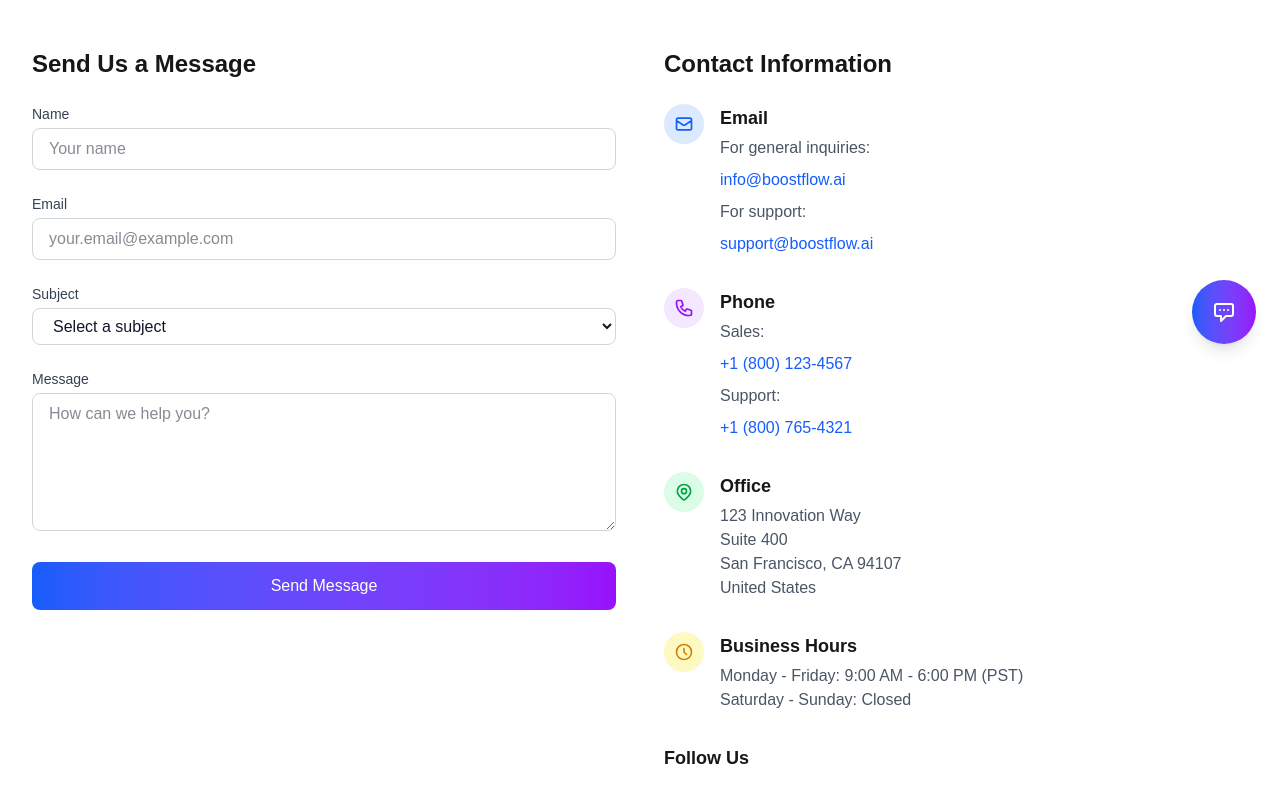
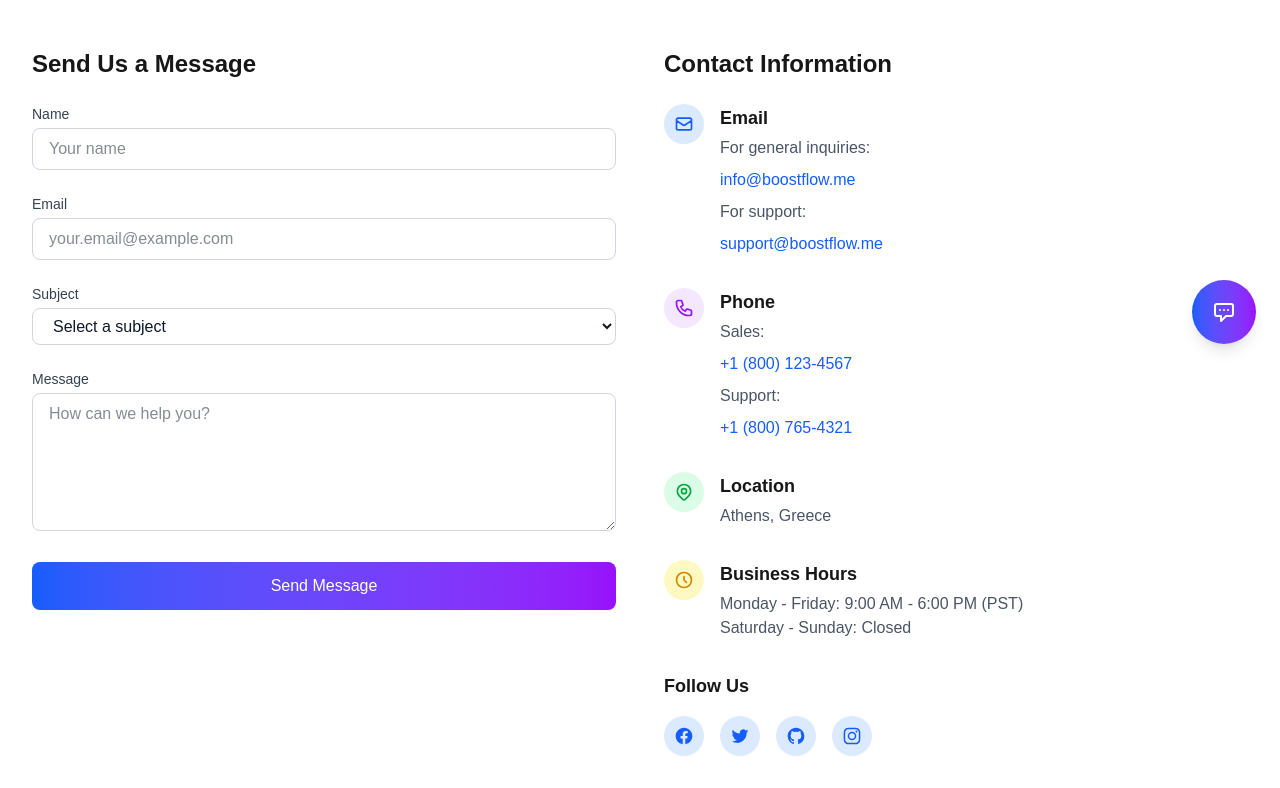
Before and after one commit to KDim67/BoostFlow, a Next.js app: page /contact in a window 1280 px wide. Shown: the part 432-1220 px from the top of the page. Built offline with nearby package versions, Linux system fonts and the light colour scheme; no server answers.

Commit message:
small additions

```diff
--- a/src/app/contact/page.tsx
+++ b/src/app/contact/page.tsx
@@ -103,9 +103,9 @@ export default function ContactPage() {
                   <div>
                     <h3 className="text-lg font-semibold mb-1">Email</h3>
                     <p className="text-gray-600 dark:text-gray-300 mb-2">For general inquiries:</p>
-                    <a href="mailto:info@boostflow.ai" className="text-blue-600 dark:text-blue-400 hover:underline">info@boostflow.ai</a>
+                    <a href="mailto:info@boostflow.me" className="text-blue-600 dark:text-blue-400 hover:underline">info@boostflow.me</a>
                     <p className="text-gray-600 dark:text-gray-300 mt-2 mb-2">For support:</p>
-                    <a href="mailto:support@boostflow.ai" className="text-blue-600 dark:text-blue-400 hover:underline">support@boostflow.ai</a>
+                    <a href="mailto:support@boostflow.me" className="text-blue-600 dark:text-blue-400 hover:underline">support@boostflow.me</a>
                   </div>
                 </div>
 
@@ -132,12 +132,9 @@ export default function ContactPage() {
                     </svg>
                   </div>
                   <div>
-                    <h3 className="text-lg font-semibold mb-1">Office</h3>
+                    <h3 className="text-lg font-semibold mb-1">Location</h3>
                     <p className="text-gray-600 dark:text-gray-300">
-                      123 Innovation Way<br />
-                      Suite 400<br />
-                      San Francisco, CA 94107<br />
-                      United States
+                      Athens, Greece
                     </p>
                   </div>
                 </div>
@@ -172,7 +169,7 @@ export default function ContactPage() {
                       <path d="M8.29 20.251c7.547 0 11.675-6.253 11.675-11.675 0-.178 0-.355-.012-.53A8.348 8.348 0 0022 5.92a8.19 8.19 0 01-2.357.646 4.118 4.118 0 001.804-2.27 8.224 8.224 0 01-2.605.996 4.107 4.107 0 00-6.993 3.743 11.65 11.65 0 01-8.457-4.287 4.106 4.106 0 001.27 5.477A4.072 4.072 0 012.8 9.713v.052a4.105 4.105 0 003.292 4.022 4.095 4.095 0 01-1.853.07 4.108 4.108 0 003.834 2.85A8.233 8.233 0 012 18.407a11.616 11.616 0 006.29 1.84" />
                     </svg>
                   </a>
-                  <a href="#" className="w-10 h-10 bg-blue-100 dark:bg-blue-900/30 rounded-full flex items-center justify-center text-blue-600 dark:text-blue-400 hover:bg-blue-200 dark:hover:bg-blue-800/30 transition-colors">
+                  <a href="https://github.com/KDim67/BoostFlow" className="w-10 h-10 bg-blue-100 dark:bg-blue-900/30 rounded-full flex items-center justify-center text-blue-600 dark:text-blue-400 hover:bg-blue-200 dark:hover:bg-blue-800/30 transition-colors">
                     <svg className="w-5 h-5" fill="currentColor" viewBox="0 0 24 24" aria-hidden="true">
                       <path fillRule="evenodd" d="M12 2C6.477 2 2 6.484 2 12.017c0 4.425 2.865 8.18 6.839 9.504.5.092.682-.217.682-.483 0-.237-.008-.868-.013-1.703-2.782.605-3.369-1.343-3.369-1.343-.454-1.158-1.11-1.466-1.11-1.466-.908-.62.069-.608.069-.608 1.003.07 1.531 1.032 1.531 1.032.892 1.53 2.341 1.088 2.91.832.092-.647.35-1.088.636-1.338-2.22-.253-4.555-1.113-4.555-4.951 0-1.093.39-1.988 1.029-2.688-.103-.253-.446-1.272.098-2.65 0 0 .84-.27 2.75 1.026A9.564 9.564 0 0112 6.844c.85.004 1.705.115 2.504.337 1.909-1.296 2.747-1.027 2.747-1.027.546 1.379.202 2.398.1 2.651.64.7 1.028 1.595 1.028 2.688 0 3.848-2.339 4.695-4.566 4.943.359.309.678.92.678 1.855 0 1.338-.012 2.419-.012 2.747 0 .268.18.58.688.482A10.019 10.019 0 0022 12.017C22 6.484 17.522 2 12 2z" clipRule="evenodd" />
                     </svg>
```
Also changed, not shown: src/components/Footer.tsx (+1 -1 lines).
